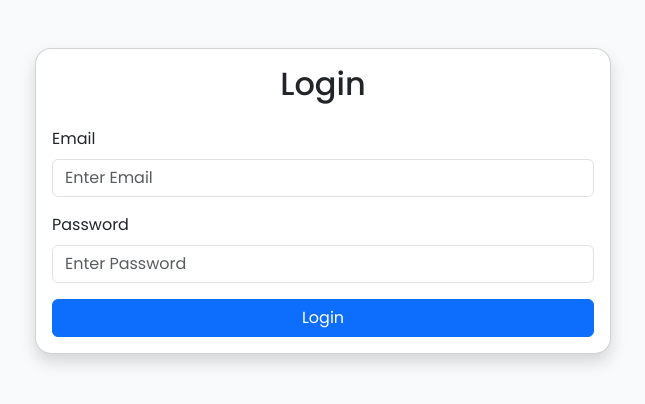
After one commit to shreeyabagul9006-dev/CreditSense-AI, a Flask app: page /login in a window 1280 px wide. The commit adds this page. Shown: the top 404 px of the page, without its empty margins (317-962 px from the left). Run offline with Flask 3, Linux system fonts and the light colour scheme.

Commit message:
Implement user authentication with Flask-Login

```diff
--- a/app.py
+++ b/app.py
@@ -1,10 +1,31 @@
-from flask import Flask, render_template
+from routes.auth import auth
+from flask import Flask
+from flask_login import LoginManager
+from routes.dashboard import dashboard
+from models import db, User
+from config import Config
+
+from routes.main import main
 
 app = Flask(__name__)
+app.config.from_object(Config)
 
-@app.route("/")
-def home():
-    return render_template("index.html")
+db.init_app(app)
+
+login_manager = LoginManager()
+login_manager.init_app(app)
+login_manager.login_view = "auth.login"
+
+@login_manager.user_loader
+def load_user(user_id):
+    return User.query.get(int(user_id))
+
+app.register_blueprint(main)
+app.register_blueprint(auth)
+app.register_blueprint(dashboard)
 
 if __name__ == "__main__":
+    with app.app_context():
+        db.create_all()
+
     app.run(debug=True)
--- a/requirements.txt
+++ b/requirements.txt
@@ -1,6 +1,8 @@
 blinker==1.9.0
 click==8.4.2
 Flask==3.1.3
+Flask-Login==0.6.3
+Flask-SQLAlchemy==3.1.1
 itsdangerous==2.2.0
 Jinja2==3.1.6
 joblib==1.5.3
@@ -12,5 +14,7 @@ python-dateutil==2.9.0.post0
 scikit-learn==1.9.0
 scipy==1.18.0
 six==1.17.0
+SQLAlchemy==2.0.51
 threadpoolctl==3.6.0
+typing_extensions==4.15.0
 Werkzeug==3.1.8
--- /dev/null
+++ b/routes/auth.py
@@ -0,0 +1,80 @@
+from flask import Blueprint, render_template, request, redirect, url_for, flash
+from flask_login import login_user, logout_user, login_required
+from werkzeug.security import generate_password_hash, check_password_hash
+
+from models import db, User
+
+auth = Blueprint("auth", __name__)
+
+
+@auth.route("/register", methods=["GET", "POST"])
+def register():
+
+    if request.method == "POST":
+
+        username = request.form.get("username")
+        email = request.form.get("email")
+        password = request.form.get("password")
+
+        # Check if email already exists
+        existing_user = User.query.filter_by(email=email).first()
+
+        if existing_user:
+            flash("Email already exists. Please use another email.", "danger")
+            return redirect(url_for("auth.register"))
+
+        # Hash the password
+        hashed_password = generate_password_hash(password)
+
+        # Create a new user
+        new_user = User(
+            username=username,
+            email=email,
+            password=hashed_password
+        )
+
+        db.session.add(new_user)
+        db.session.commit()
+
+        flash("Registration successful! Please login.", "success")
+        return redirect(url_for("auth.login"))
+
+    return render_template("register.html")
+
+
+@auth.route("/login", methods=["GET", "POST"])
+def login():
+
+    if request.method == "POST":
+
+        email = request.form.get("email")
+        password = request.form.get("password")
+
+        # Find the user by email
+        user = User.query.filter_by(email=email).first()
+
+        # Verify password
+        if user and check_password_hash(user.password, password):
+
+            login_user(user)
+
+            flash("Login successful!", "success")
+
+            # Temporary redirect until dashboard is created
+            return redirect(url_for("main.home"))
+
+        flash("Invalid email or password.", "danger")
+        return redirect(url_for("auth.login"))
+
+    return render_template("login.html")
+
+
+@auth.route("/logout")
+@login_required
+def logout():
+
+    logout_user()
+
+    flash("You have been logged out successfully.", "success")
+
+    return redirect(url_for("dashboard.dashboard_home"))
--- a/templates/base.html
+++ b/templates/base.html
@@ -24,6 +24,34 @@
 
 <body>
 
+    <!-- Flash Messages -->
+    <div class="container mt-3">
+
+        {% with messages = get_flashed_messages(with_categories=true) %}
+
+            {% if messages %}
+
+                {% for category, message in messages %}
+
+                    <div class="alert alert-{{ category }} alert-dismissible fade show"
+                         role="alert">
+
+                        {{ message }}
+
+                        <button type="button"
+                                class="btn-close"
+                                data-bs-dismiss="alert"></button>
+
+                    </div>
+
+                {% endfor %}
+
+            {% endif %}
+
+        {% endwith %}
+
+    </div>
+
     {% block content %}
     {% endblock %}
 
--- /dev/null
+++ b/templates/login.html
@@ -0,0 +1,67 @@
+{% extends "base.html" %}
+
+{% block title %}
+Login
+{% endblock %}
+
+{% block content %}
+
+<div class="container mt-5" style="max-width:600px;">
+
+    <div class="card shadow">
+
+        <div class="card-body">
+
+            <h2 class="text-center mb-4">
+                Login
+            </h2>
+
+            <form method="POST">
+
+                <div class="mb-3">
+
+                    <label class="form-label">
+                        Email
+                    </label>
+
+                    <input
+                        type="email"
+                        name="email"
+                        class="form-control"
+                        placeholder="Enter Email"
+                        required>
+
+                </div>
+
+                <div class="mb-3">
+
+                    <label class="form-label">
+                        Password
+                    </label>
+
+                    <input
+                        type="password"
+                        name="password"
+                        class="form-control"
+                        placeholder="Enter Password"
+                        required>
+
+                </div>
+
+                <button
+                    type="submit"
+                    class="btn btn-primary w-100">
+
+                    Login
+
+                </button>
+
+            </form>
+
+        </div>
+
+    </div>
+
+</div>
+
+{% endblock %}
```
Also changed, not shown: config.py (added, +12 -0 lines), models.py (added, +28 -0 lines), routes/dashboard.py (added, +14 -0 lines), routes/main.py (added, +7 -0 lines), templates/dashboard.html (added, +45 -0 lines), templates/register.html (added, +82 -0 lines), routes/__init__.py (added). Lines whose indentation alone changed are shown as unchanged.
